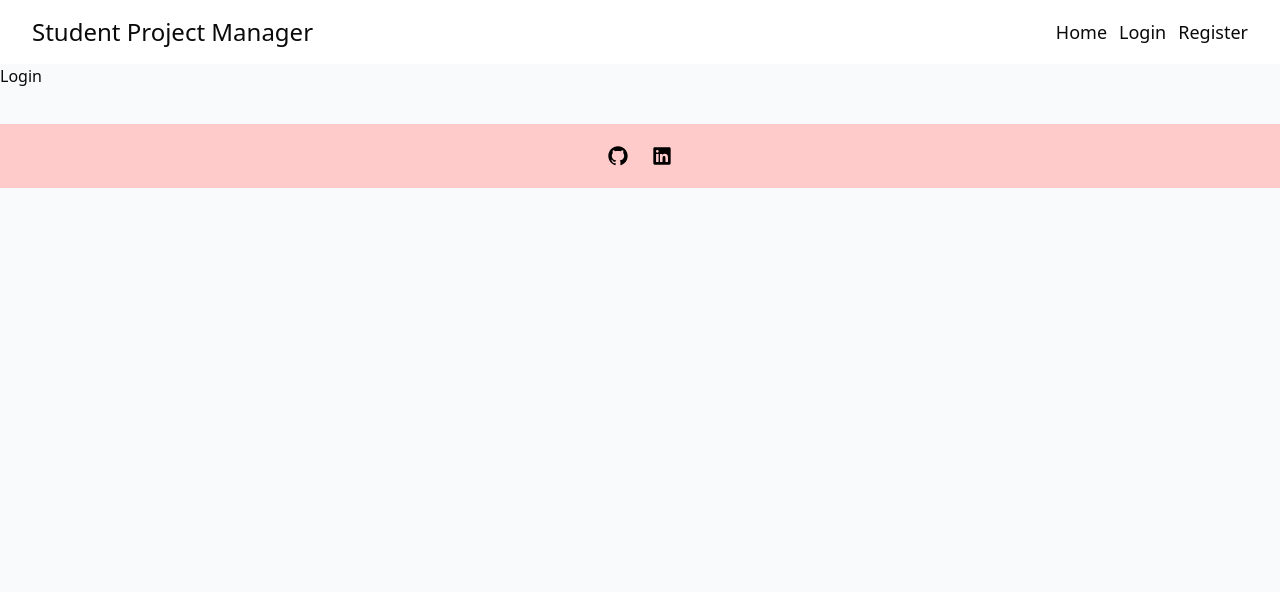
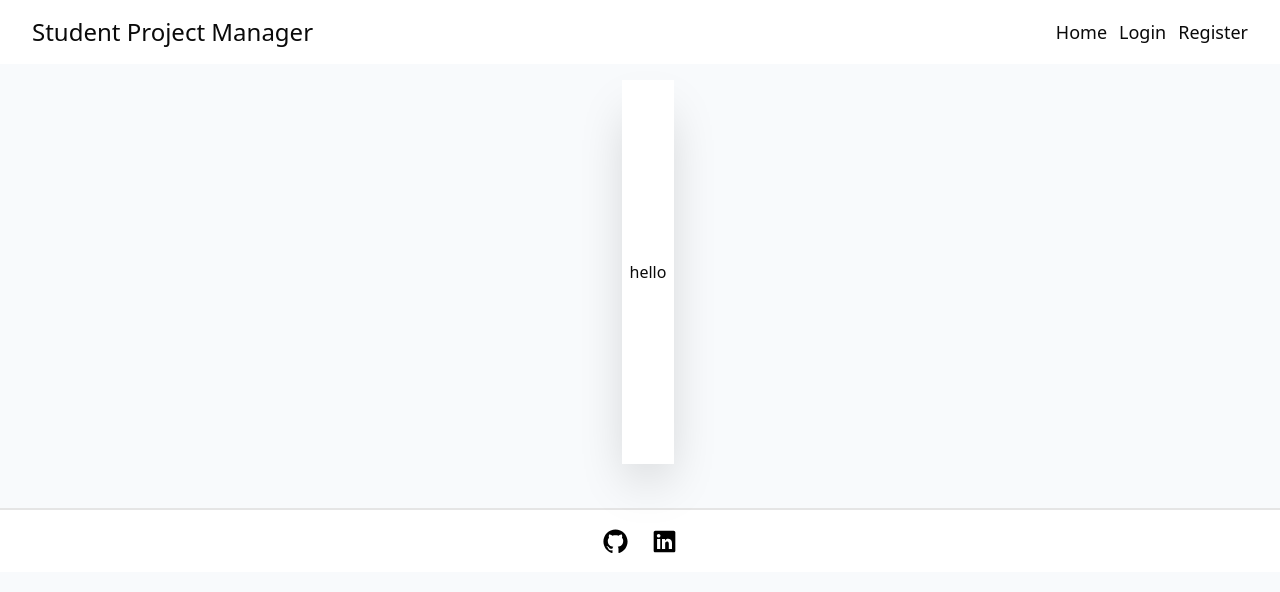
Before and after one commit to adityach0uhan/Project-Pilot, a Next.js app: page /login in a window 1280 px wide. Shown: the top 592 px of the page. Built offline with nearby package versions, Linux system fonts and the light colour scheme.

Commit message:
Starting login page

```diff
--- a/src/app/(auth)/login/page.tsx
+++ b/src/app/(auth)/login/page.tsx
@@ -1,7 +1,13 @@
 import React from 'react';
 
 const page = () => {
-    return <div>Login</div>;
+    return (
+        <div className='w-screen flex items-center justify-center p-2 m-2'>
+            <div className='flex flex-col items-center justify-center shadow-2xl bg-white min-h-96 p-2'>
+                hello
+            </div>
+        </div>
+    );
 };
 
 export default page;
--- a/src/components/ui/base/Footer.tsx
+++ b/src/components/ui/base/Footer.tsx
@@ -3,16 +3,16 @@ import React from 'react';
 
 const Footer = () => {
     return (
-        <div className='w-screen mt-9 p-2 py-4 bg-red-200 flex items-center justify-center h-16 gap-6'>
+        <div className='w-screen mt-9 p-2 py-4  flex items-center justify-center h-16 gap-6 bg-white border-t-2'>
             <a href='https://github.com/adityach0uhan'>
-                <Image src='/github.svg' alt='github' width={20} height={20} />
+                <Image src='/github.svg' alt='github' width={25} height={25} />
             </a>
             <a href=''>
                 <Image
                     src='/linkedin.svg'
                     alt='linkedin'
-                    width={20}
-                    height={20}
+                    width={25}
+                    height={25}
                 />
             </a>
         </div>
```
